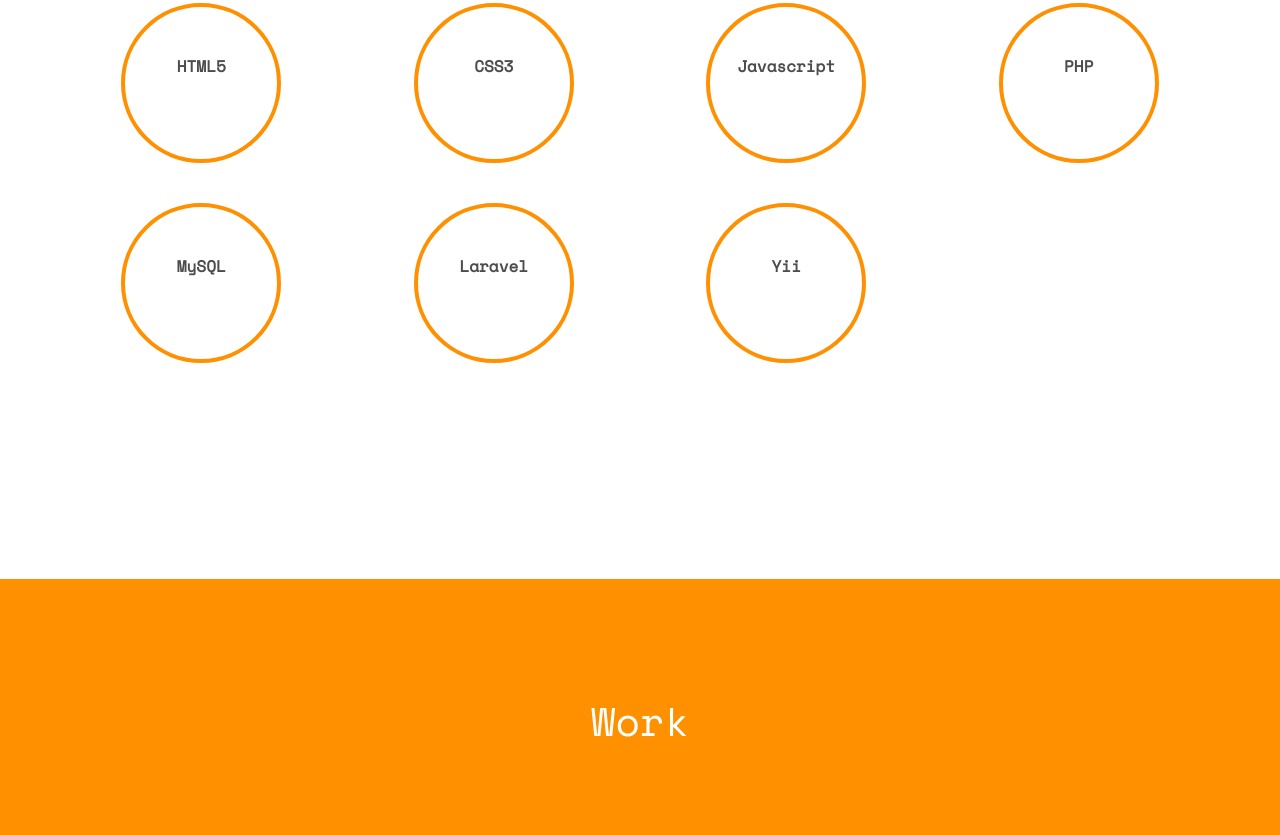
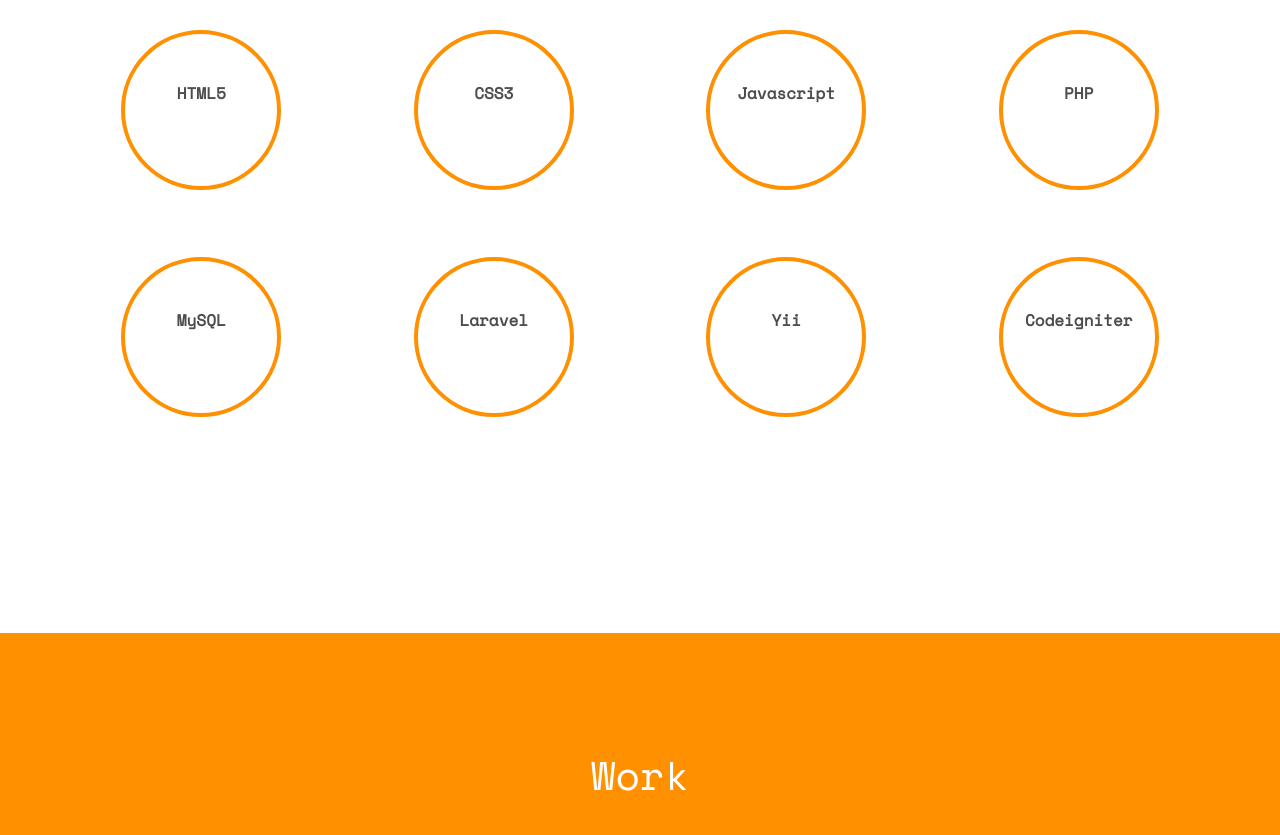
Before and after one commit to ardabilly/resume, a plain HTML site: page index.html in a window 1280 px wide. Shown: the part 3881-4716 px from the top of the page. Drawn offline with nearby package versions, Linux system fonts and the light colour scheme; files whose address does not match are found by name.

Commit message:
Update index.html

```diff
--- a/index.html
+++ b/index.html
@@ -279,26 +279,37 @@
 			</div>
 			<div class="row row-pb-md">
 				<div class="col-md-3 col-sm-6 col-xs-12 text-center">
+					<br>
 					<div class="chart" data-percent="100"><span><strong>HTML5</strong> </span></div>
 				</div>
 				<div class="col-md-3 col-sm-6 col-xs-12 text-center">
+					<br>
 					<div class="chart" data-percent="100"><span><strong>CSS3</strong> </span></div>
 				</div>
 				<div class="col-md-3 col-sm-6 col-xs-12 text-center">
+					<br>
 					<div class="chart" data-percent="100"><span><strong>Javascript</strong> </span></div>
 				</div>
 
 				<div class="col-md-3 col-sm-6 col-xs-12 text-center">
+					<br>
 					<div class="chart" data-percent="100"><span><strong>PHP</strong> </span></div>
 				</div>
 				<div class="col-md-3 col-sm-6 col-xs-12 text-center">
+					<br>
 					<div class="chart" data-percent="100"><span><strong>MySQL</strong> </span></div>
 				</div>
 				<div class="col-md-3 col-sm-6 col-xs-12 text-center">
+					<br>
 					<div class="chart" data-percent="100"><span><strong>Laravel</strong> </span></div>
 				</div>
 				<div class="col-md-3 col-sm-6 col-xs-12 text-center">
+					<br>
 					<div class="chart" data-percent="100"><span><strong>Yii</strong> </span></div>
+				</div>
+				<div class="col-md-3 col-sm-6 col-xs-12 text-center">
+					<br>
+					<div class="chart" data-percent="100"><span><strong>Codeigniter</strong> </span></div>
 				</div>
 			</div>
 			<!-- <div class="row">
```
